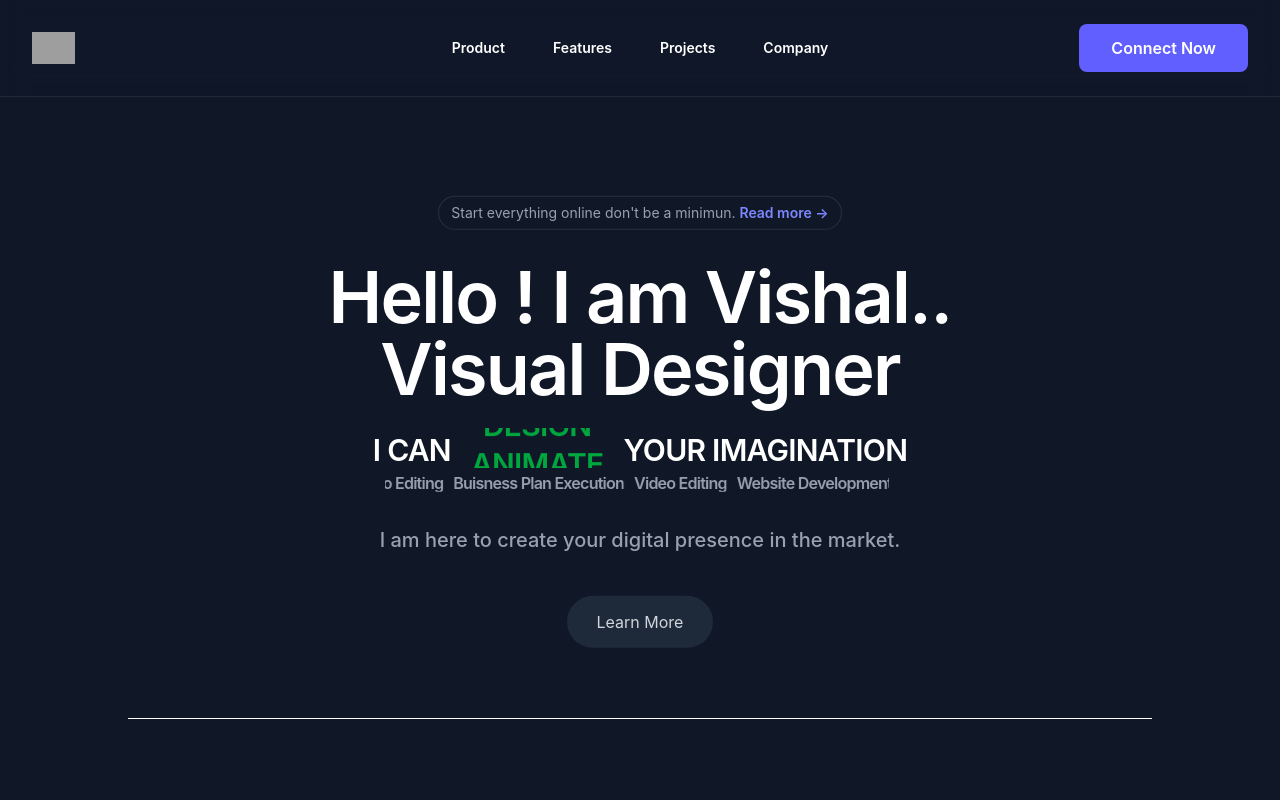
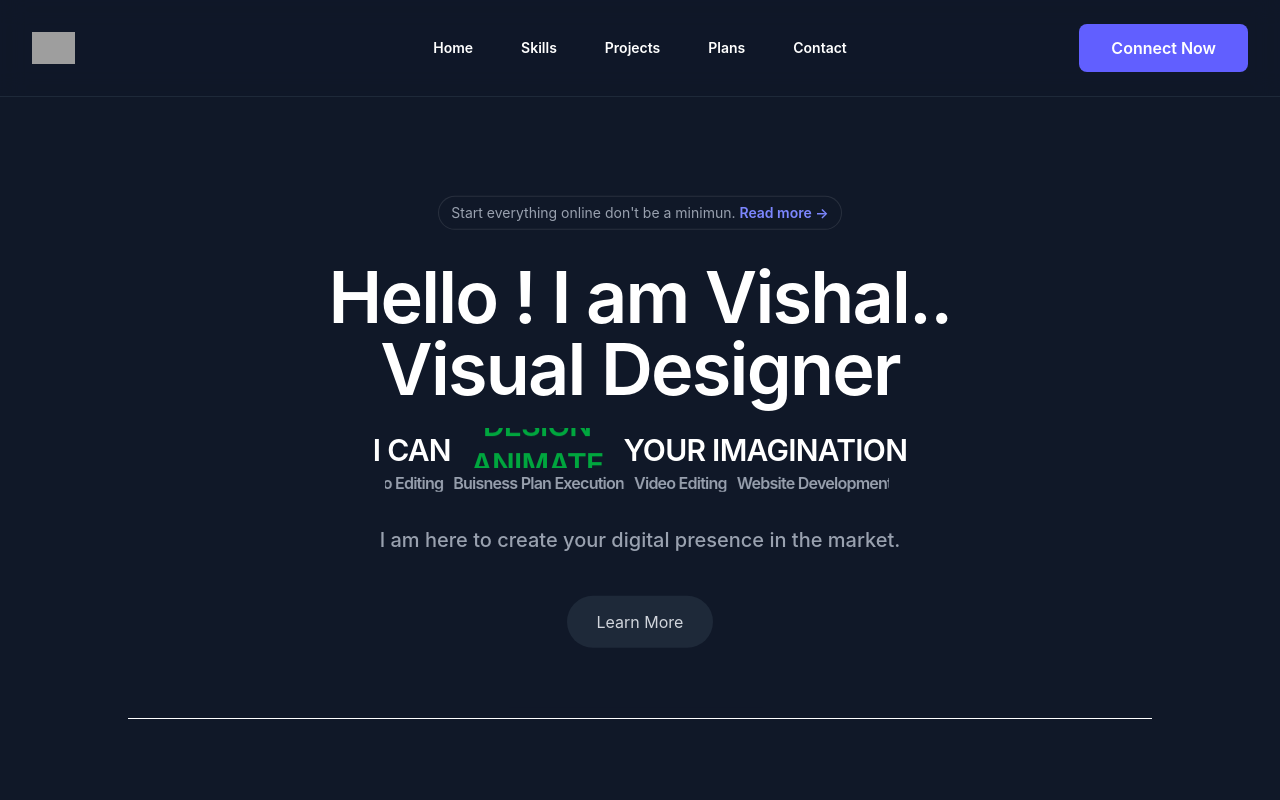
Before and after one commit to imvishalvk/WebFolio, a React (Vite) app: page / in a window 1280 px wide. Shown: the top 800 px of the page. Built offline with nearby package versions, Linux system fonts and the light colour scheme; grey boxes are pictures that could not be loaded.

Commit message:
major updates

```diff
--- a/src/App.jsx
+++ b/src/App.jsx
@@ -1,3 +1,4 @@
+import { useState } from 'react'
 import './App.css'
 import About from './Components/About'
 import Footer from './Components/Footer'
@@ -6,22 +7,37 @@
 import Pricing from './Components/Pricing'
 import Projects from './Components/Projects'
 import Skills from './Components/Skills'
+import ContactModal from './Components/ContactModal'
 
 function App() {
+  const [modalOpen, setModalOpen] = useState(false)
+  const [selectedPlan, setSelectedPlan] = useState('')
+
+  const openModal = (planName = '') => {
+    setSelectedPlan(planName)
+    setModalOpen(true)
+  }
+
   return (
     <div className='bg-gray-900'>
-    <NavHead/>
-    <Hero1/>
-    <hr className=" w-4/5 text-white" />
-    <Skills/>
-    <hr className=" w-4/5 text-white" />
-    <Projects/>
-    <hr className=" w-4/5 text-white" />
-    <Pricing/>
-    <hr className=" w-4/5 text-white" />
-    <About />
-    <hr className=" w-4/5 text-white" />
-    <Footer />
+      <NavHead onContactClick={() => openModal()} />
+      <Hero1 />
+      <hr className="w-4/5 text-white" />
+      <Skills />
+      <hr className="w-4/5 text-white" />
+      <Projects />
+      <hr className="w-4/5 text-white" />
+      <Pricing openModal={openModal} />
+      <hr className="w-4/5 text-white" />
+      <About />
+      <hr className="w-4/5 text-white" />
+      <Footer />
+
+      <ContactModal
+        isOpen={modalOpen}
+        onClose={() => setModalOpen(false)}
+        planName={selectedPlan}
+      />
     </div>
   )
 }
--- a/src/Components/ContactModal.jsx
+++ b/src/Components/ContactModal.jsx
@@ -1,7 +1,7 @@
 import React, { useState, useEffect } from "react";
 
 const PLANS = [
-  { name: "Landing Page",   price: "₹5,000",         note: "Fixed · 3–5 days" },
+  { name: "Landing Page",   price: "₹5,000",         note: "Fixed · 5-7 days" },
   { name: "React SPA",      price: "₹15,000",         note: "Based on scope · 1–3 weeks" },
   { name: "Full Stack App", price: "₹20,000–30,000",  note: "~1 month delivery" },
   { name: "E-Commerce",     price: "₹35,000+",        note: "Custom quote · 4–6 weeks" },
--- a/src/Components/NavHead.jsx
+++ b/src/Components/NavHead.jsx
@@ -1,72 +1,87 @@
 import React from 'react'
 
-function NavHead() {
+function NavHead({ onContactClick }) {
   return (
-    <div class="sticky top-0 z-50 bg-gray-900/80 backdrop-blur-md border-b border-gray-800">
-      <header class=" inset-x-0 top-0 z-50 ">
-        <nav aria-label="Global" class="flex items-center justify-between p-6 lg:px-8">
-          <div class="flex lg:flex-1">
-            <a href="#" class="-m-1.5 p-1.5">
-              <span class="sr-only">Your Company</span>
-              <img src="https://tailwindcss.com/plus-assets/img/logos/mark.svg?color=indigo&shade=500" alt="" class="h-8 w-auto" />
+    <div className="sticky top-0 z-50 bg-gray-900/80 backdrop-blur-md border-b border-gray-800">
+      <header className="inset-x-0 top-0 z-50">
+        <nav aria-label="Global" className="flex items-center justify-between p-6 lg:px-8">
+          <div className="flex lg:flex-1">
+            <a href="#" className="-m-1.5 p-1.5">
+              <span className="sr-only">Your Company</span>
+              <img src="https://tailwindcss.com/plus-assets/img/logos/mark.svg?color=indigo&shade=500" alt="" className="h-8 w-auto" />
             </a>
           </div>
-          <div class="flex lg:hidden">
-            <button type="button" command="show-modal" commandfor="mobile-menu" class="-m-2.5 inline-flex items-center justify-center rounded-md p-2.5 text-gray-200">
-              <span class="sr-only">Open main menu</span>
-              <svg viewBox="0 0 24 24" fill="none" stroke="currentColor" stroke-width="1.5" data-slot="icon" aria-hidden="true" class="size-6">
-                <path d="M3.75 6.75h16.5M3.75 12h16.5m-16.5 5.25h16.5" stroke-linecap="round" stroke-linejoin="round" />
+
+          {/* Mobile hamburger */}
+          <div className="flex lg:hidden">
+            <button
+              type="button"
+              command="show-modal"
+              commandfor="mobile-menu"
+              className="-m-2.5 inline-flex items-center justify-center rounded-md p-2.5 text-gray-200"
+            >
+              <span className="sr-only">Open main menu</span>
+              <svg viewBox="0 0 24 24" fill="none" stroke="currentColor" strokeWidth="1.5" aria-hidden="true" className="size-6">
+                <path d="M3.75 6.75h16.5M3.75 12h16.5m-16.5 5.25h16.5" strokeLinecap="round" strokeLinejoin="round" />
               </svg>
             </button>
           </div>
-          <div class="hidden lg:flex lg:gap-x-12">
-            <a href="#" class="text-sm/6 font-semibold text-white">Product</a>
-            <a href="#technologies" class="text-sm/6 font-semibold text-white">Features</a>
-            <a href="#projects" class="text-sm/6 font-semibold text-white">Projects</a>
-            <a href="#" class="text-sm/6 font-semibold text-white">Company</a>
+
+          {/* Desktop nav links */}
+          <div className="hidden lg:flex lg:gap-x-12">
+            <a href="#"            className="text-sm/6 font-semibold text-white hover:text-indigo-400 transition">Home</a>
+            <a href="#technologies" className="text-sm/6 font-semibold text-white hover:text-indigo-400 transition">Skills</a>
+            <a href="#projects"    className="text-sm/6 font-semibold text-white hover:text-indigo-400 transition">Projects</a>
+            <a href="#plans"     className="text-sm/6 font-semibold text-white hover:text-indigo-400 transition">Plans</a>
+            <a href="#contact"     className="text-sm/6 font-semibold text-white hover:text-indigo-400 transition">Contact</a>
           </div>
-          <div class="hidden lg:flex lg:flex-1 lg:justify-end">
-            {/* <a href="#" class="text-sm/6 font-semibold text-white">Connect Now <span aria-hidden="true">&rarr;</span></a> */}
-            <a
-              href="#contact"
+
+          {/* Desktop CTA — opens modal */}
+          <div className="hidden lg:flex lg:flex-1 lg:justify-end">
+            <button
+              onClick={onContactClick}
               className="inline-block bg-indigo-500 hover:bg-indigo-600 text-white font-semibold px-8 py-3 rounded-lg transition duration-300 transform hover:scale-105"
             >
               Connect Now
-            </a>
+            </button>
           </div>
         </nav>
+
+        {/* Mobile menu dialog */}
         <el-dialog>
-          <dialog id="mobile-menu" class="backdrop:bg-transparent lg:hidden">
-            <div tabindex="0" class="fixed inset-0 focus:outline-none">
-              <el-dialog-panel class="fixed inset-y-0 right-0 z-50 w-full overflow-y-auto bg-gray-900 p-6 sm:max-w-sm sm:ring-1 sm:ring-gray-100/10">
-                <div class="flex items-center justify-between">
-                  <a href="#" class="-m-1.5 p-1.5">
-                    <span class="sr-only">Your Company</span>
-                    <img src="https://tailwindcss.com/plus-assets/img/logos/mark.svg?color=indigo&shade=500" alt="" class="h-8 w-auto" />
+          <dialog id="mobile-menu" className="backdrop:bg-transparent lg:hidden">
+            <div tabIndex="0" className="fixed inset-0 focus:outline-none">
+              <el-dialog-panel className="fixed inset-y-0 right-0 z-50 w-full overflow-y-auto bg-gray-900 p-6 sm:max-w-sm sm:ring-1 sm:ring-gray-100/10">
+                <div className="flex items-center justify-between">
+                  <a href="#" className="-m-1.5 p-1.5">
+                    <span className="sr-only">Your Company</span>
+                    <img src="https://tailwindcss.com/plus-assets/img/logos/mark.svg?color=indigo&shade=500" alt="" className="h-8 w-auto" />
                   </a>
-                  <button type="button" command="close" commandfor="mobile-menu" class="-m-2.5 rounded-md p-2.5 text-gray-200">
-                    <span class="sr-only">Close menu</span>
-                    <svg viewBox="0 0 24 24" fill="none" stroke="currentColor" stroke-width="1.5" data-slot="icon" aria-hidden="true" class="size-6">
-                      <path d="M6 18 18 6M6 6l12 12" stroke-linecap="round" stroke-linejoin="round" />
+                  <button type="button" command="close" commandfor="mobile-menu" className="-m-2.5 rounded-md p-2.5 text-gray-200">
+                    <span className="sr-only">Close menu</span>
+                    <svg viewBox="0 0 24 24" fill="none" stroke="currentColor" strokeWidth="1.5" aria-hidden="true" className="size-6">
+                      <path d="M6 18 18 6M6 6l12 12" strokeLinecap="round" strokeLinejoin="round" />
                     </svg>
                   </button>
                 </div>
-                <div class="mt-6 flow-root">
-                  <div class="-my-6 divide-y divide-white/10">
-                    <div class="space-y-2 py-6">
-                      <a href="#" class="-mx-3 block rounded-lg px-3 py-2 text-base/7 font-semibold text-white hover:bg-white/5">Product</a>
-                      <a href="#" class="-mx-3 block rounded-lg px-3 py-2 text-base/7 font-semibold text-white hover:bg-white/5">Features</a>
-                      <a href="#" class="-mx-3 block rounded-lg px-3 py-2 text-base/7 font-semibold text-white hover:bg-white/5">Marketplace</a>
-                      <a href="#" class="-mx-3 block rounded-lg px-3 py-2 text-base/7 font-semibold text-white hover:bg-white/5">Company</a>
+
+                <div className="mt-6 flow-root">
+                  <div className="-my-6 divide-y divide-white/10">
+                    <div className="space-y-2 py-6">
+                      <a href="#"             className="-mx-3 block rounded-lg px-3 py-2 text-base/7 font-semibold text-white hover:bg-white/5">Home</a>
+                      <a href="#technologies" className="-mx-3 block rounded-lg px-3 py-2 text-base/7 font-semibold text-white hover:bg-white/5">Skills</a>
+                      <a href="#projects"     className="-mx-3 block rounded-lg px-3 py-2 text-base/7 font-semibold text-white hover:bg-white/5">Projects</a>
+                      <a href="#pricing"      className="-mx-3 block rounded-lg px-3 py-2 text-base/7 font-semibold text-white hover:bg-white/5">Plans</a>
+                      <a href="#contact"      className="-mx-3 block rounded-lg px-3 py-2 text-base/7 font-semibold text-white hover:bg-white/5">Contact</a>
                     </div>
-                    <div class="py-6">
-                      {/* <a href="#" class="-mx-3 block rounded-lg px-3 py-2.5 text-base/7 font-semibold text-white hover:bg-white/5">Connect Now</a> */}
-                      <a
-                        href="#contact"
-                        className="inline-block bg-indigo-500 hover:bg-indigo-600 text-white font-semibold px-8 py-3 rounded-lg transition duration-300 transform hover:scale-105"
+                    <div className="py-6">
+                      {/* Mobile CTA — also opens modal */}
+                      <button
+                        onClick={onContactClick}
+                        className="w-full bg-indigo-500 hover:bg-indigo-600 text-white font-semibold px-8 py-3 rounded-lg transition duration-300"
                       >
                         Connect Now
-                      </a>
+                      </button>
                     </div>
                   </div>
                 </div>
@@ -75,10 +90,7 @@
           </dialog>
         </el-dialog>
       </header>
-
     </div>
-
-
   )
 }
 
--- a/src/Components/Pricing.jsx
+++ b/src/Components/Pricing.jsx
@@ -1,5 +1,4 @@
-import React, { useState } from "react";
-import ContactModal from "./ContactModal";
+import React from "react";
 
 const plans = [
   {
@@ -7,7 +6,7 @@
     tag: "Starter",
     price: "₹5,000",
     priceNote: "Fixed price",
-    timeline: "3–5 days",
+    timeline: "5-7 days",
     description: "A clean, conversion-focused landing page to establish your online presence and attract customers.",
     features: [
       "Single page design",
@@ -80,18 +79,11 @@
   },
 ];
 
-export default function Pricing() {
-  const [modalOpen, setModalOpen] = useState(false);
-  const [selectedPlan, setSelectedPlan] = useState("");
-
-  const openModal = (planName) => {
-    setSelectedPlan(planName);
-    setModalOpen(true);
-  };
+export default function Pricing({ openModal }) {
 
   return (
     <>
-      <div className="relative isolate bg-gray-900 px-6 py-24 sm:py-32 lg:px-8">
+      <div className="relative isolate bg-gray-900 px-6 py-24 sm:py-32 lg:px-8" id="plans">
 
         {/* Background Gradient */}
         <div aria-hidden="true" className="absolute inset-x-0 -top-40 -z-10 transform-gpu overflow-hidden blur-3xl sm:-top-80">
@@ -199,11 +191,6 @@
         </div>
       </div>
 
-      <ContactModal
-        isOpen={modalOpen}
-        onClose={() => setModalOpen(false)}
-        planName={selectedPlan}
-      />
     </>
   );
 }
```
